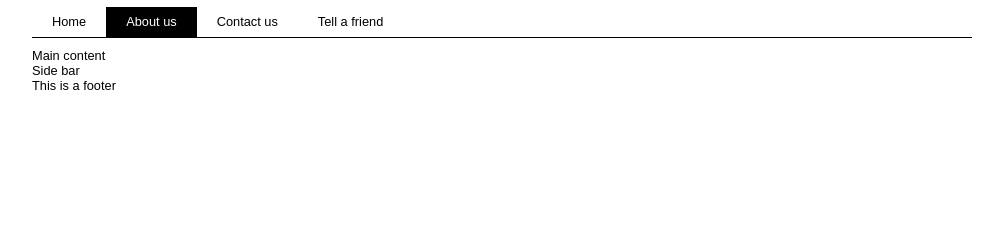
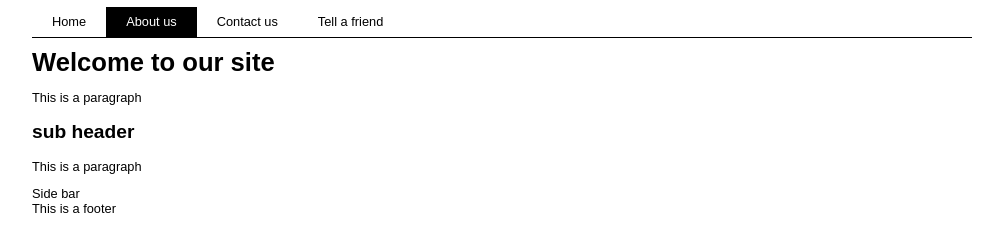
Before and after one commit to soni-R/html-and-css-for-beginning-web-dev, a plain HTML site: page project/index.html in a window 1280 px wide. Shown: the part 50-302 px from the top of the page, without its empty margins (138-1141 px from the left). Drawn offline with Linux system fonts and the light colour scheme.

Commit message:
Add content in main div

```diff
--- a/project/index.html
+++ b/project/index.html
@@ -31,11 +31,15 @@
                 </div>
                 <div id="main">
                     <div id="content">
-                        Main content
+                        <h1>Welcome to our site</h1>
+                        <p>This is a paragraph</p>
+                        <h2>sub header</h2>
+                        <p>This is a paragraph</p>
                     </div>
                     <div id="side">
                         Side bar
                     </div>
+                    <div class="clear"></div>
                 </div>
                 <div id="footer">
                     This is a footer
```
